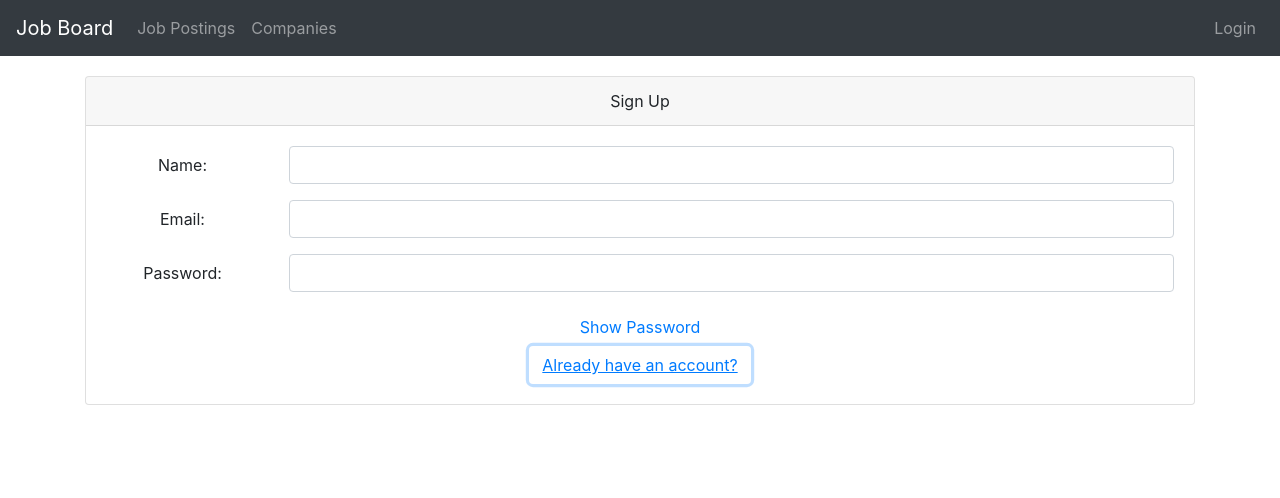
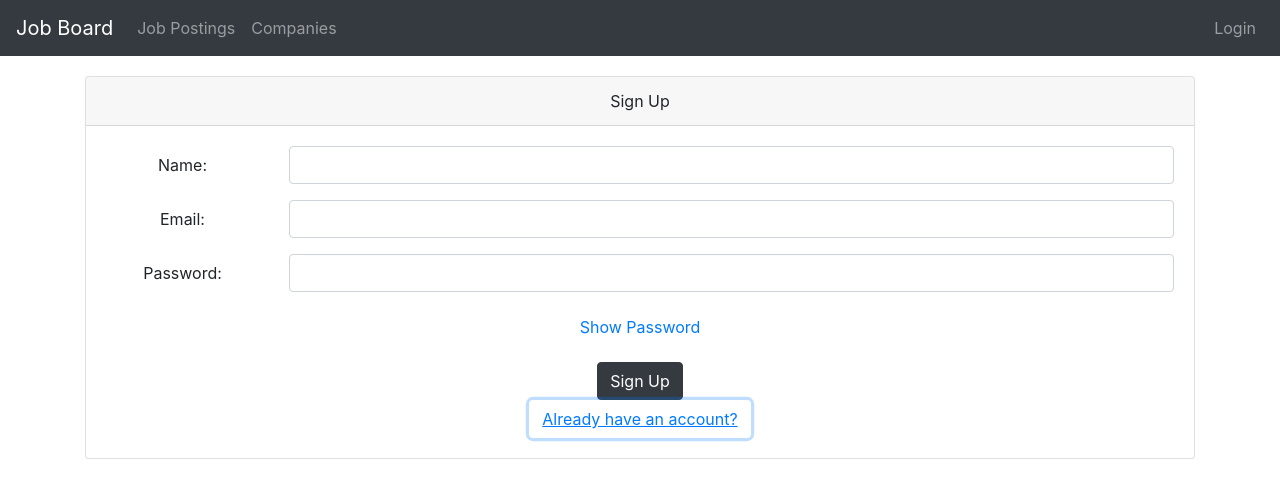
Before and after one commit to adavisson/job-board-client, a React (Create React App) app: page /login in a window 1280 px wide. Both pictures are taken after a click on the button "Don't have an account?". Shown: the top 498 px of the page. Built offline with nearby package versions, Linux system fonts and the light colour scheme.

Commit message:
Sign up now works

```diff
--- a/src/components/Login.js
+++ b/src/components/Login.js
@@ -1,7 +1,7 @@
 import React, {useState} from 'react';
 import {Form, Card, Col, Row, Button} from 'react-bootstrap';
 import { Mutation } from 'react-apollo';
-import { LOGIN } from '../graphql/mutations';
+import { LOGIN, SIGNUP } from '../graphql/mutations';
 import { AUTH_TOKEN } from '../constants';
 
 const Login = (props) => {
@@ -12,7 +12,7 @@ const Login = (props) => {
   const [visible, setVisible] = useState(false);
 
   const _confirm = async data => {
-    const { token } = data.login
+    const { token } = login ? data.login : data.signup
     _saveUserData(token)
     props.history.push('/')
   }
@@ -53,6 +53,13 @@ const Login = (props) => {
             <Form.Control type="password" value={password} onChange={e => setPassword(e.target.value)} />
           </Col>
         </Form.Group>
+        {visible && (<p>{password}</p>)}
+        <Form.Group controlId="showPassword">
+          <Button variant="link" onClick={handleVisible}>
+            {!visible && "Show Password"}
+            {visible && "Hide Password"}
+          </Button>
+        </Form.Group>
         <Mutation
           mutation={LOGIN}
           variables={{ email, password }}
@@ -90,10 +97,23 @@ const Login = (props) => {
           </Col>
         </Form.Group>
         {visible && (<p>{password}</p>)}
-        <Button variant="link" onClick={handleVisible}>
-          {!visible && "Show Password"}
-          {visible && "Hide Password"}
-        </Button>
+        <Form.Group controlId="showPassword">
+          <Button variant="link" onClick={handleVisible}>
+            {!visible && "Show Password"}
+            {visible && "Hide Password"}
+          </Button>
+        </Form.Group>
+        <Mutation
+          mutation={SIGNUP}
+          variables={{ name, email, password }}
+          onCompleted={data => _confirm(data)}
+        >
+          {mutation => (
+              <Button variant="dark" type="submit" onClick={mutation}>
+                Sign Up
+              </Button>
+          )}
+        </Mutation>
       </Form>
     )
   }
```
